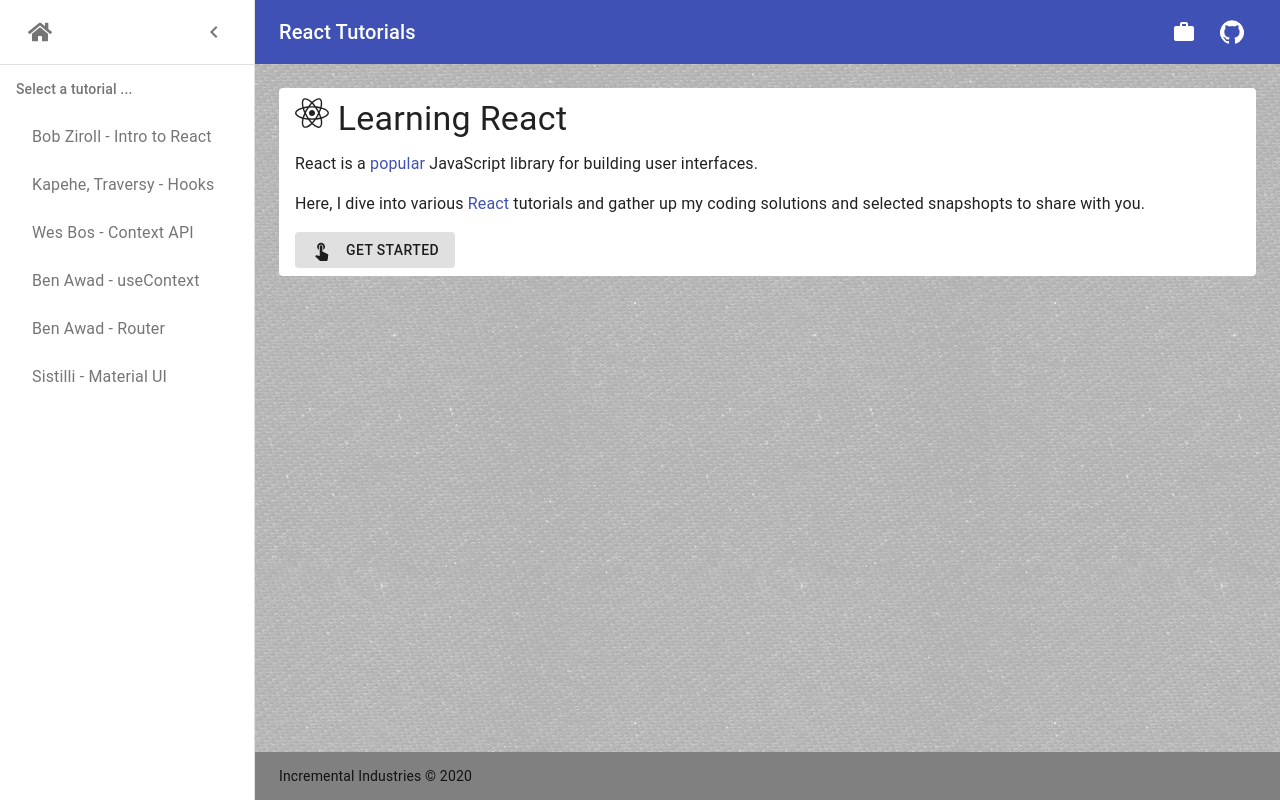
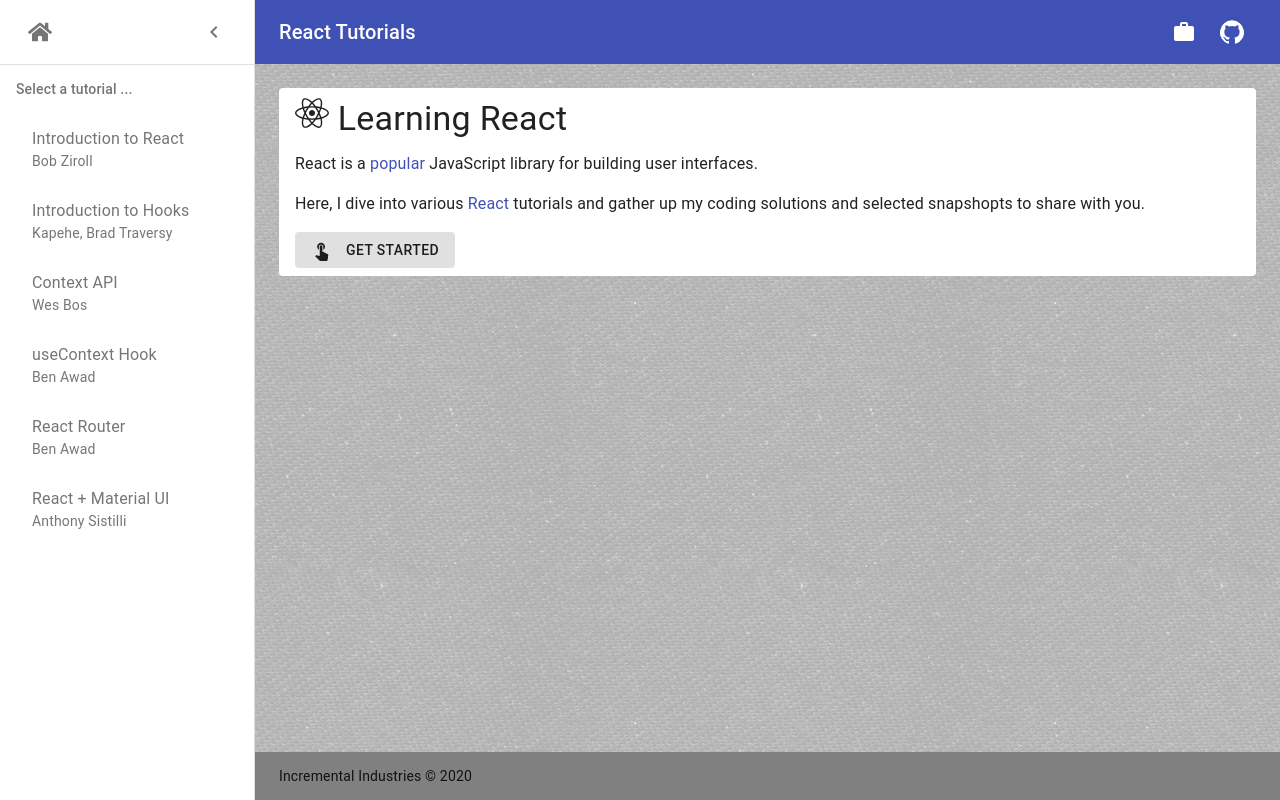
Before and after one commit to zenglenn42/react-tutorials, a React (Create React App) app in the folder client/: page / in a window 1280 px wide. Both pictures are taken after a click on the button "open drawer". Built offline with nearby package versions, Linux system fonts and the light colour scheme.

Commit message:
display tutorial author in secondary list item text. primaryText is still unique key

```diff
--- a/client/src/components/TutorialList.js
+++ b/client/src/components/TutorialList.js
@@ -78,6 +78,7 @@ export default function TutorialList(props) {
   const getTutorialListItems = (tutorial) => {
     console.log("getTutorialListItems = ", tutorial)
     const primaryText = tutorial.primaryText
+    const secondaryText = tutorial.summary.author
 
     const collapseListItems = tutorial.snapshots.map((solution) => {
       return (
@@ -103,7 +104,7 @@ export default function TutorialList(props) {
     const listItems = (
       <ListSubheader disableSticky={true} id={tutorial.summary.provider}>
         <ListItem button data-tutorialkey={primaryText} onClick={handleExpandClick}>
-          <ListItemText dense primary={primaryText} />
+          <ListItemText dense primary={primaryText} secondary={secondaryText}/>
           {/* {open[primaryText] ? <ExpandLess /> : <ExpandMore />} */}
         </ListItem >
         {collapseList}
@@ -115,6 +116,7 @@ export default function TutorialList(props) {
   const getTutorialPlaylistItems = (tutorial) => {
     console.log("getTutorialPlaylistItems = ", tutorial)
     const primaryText = tutorial.summary.primaryText
+    const secondaryText = tutorial.summary.author
 
     const collapseListItems = tutorial.playlist.map((pl) => {
       return (
@@ -162,7 +164,7 @@ export default function TutorialList(props) {
     const listItems = (
       <ListSubheader disableSticky={true} id={tutorial.summary.provider}>
         <ListItem button data-playlistkey={primaryText} onClick={handleExpandClick}>
-          <ListItemText dense primary={primaryText} />
+          <ListItemText dense primary={primaryText} secondary={secondaryText}/>
           {/* {open[primaryText] ? <ExpandLess /> : <ExpandMore />} */}
         </ListItem >
         {collapseList}
--- a/client/src/components/api/TutorialData.js
+++ b/client/src/components/api/TutorialData.js
@@ -53,7 +53,7 @@ const TutorialData = [
   {
     playlist: [
       {
-        primaryText: "Bob Ziroll - Intro to React",
+        primaryText: "Introduction to React",
         summary: {
           provider: "vschool.io",
           courseTitle: "Learn React JS - Full Course for Beginners",
@@ -247,7 +247,7 @@ const TutorialData = [
   {
     playlist: [
       {
-        primaryText: "Kapehe, Traversy - Hooks",
+        primaryText: "Introduction to Hooks",
         summary: {
           provider: "Traversy Media",
           courseTitle: "Introducing React Hooks",
@@ -365,7 +365,7 @@ const TutorialData = [
   {
     playlist: [
       {
-        primaryText: "Wes Bos - Context API",
+        primaryText: "Context API",
         summary: {
           provider: "Wes Bos",
           courseTitle: "React Context API",
@@ -471,7 +471,7 @@ const TutorialData = [
   {
     playlist: [
       {
-        primaryText: "Ben Awad - useContext",
+        primaryText: "useContext Hook",
         summary: {
           provider: "Ben Awad",
           courseTitle: "useContext (Storing a User)",
@@ -593,7 +593,7 @@ const TutorialData = [
   {
     playlist: [
       {
-        primaryText: "Ben Awad - Router",
+        primaryText: "React Router",
         summary: {
           provider: "Ben Awad",
           courseTitle: "React Router",
@@ -814,7 +814,7 @@ const TutorialData = [
   },
   {
     summary: {
-      primaryText: "Sistilli - Material UI",
+      primaryText: "React + Material UI",
       provider: "Forge Coding",
       courseTitle: "React and Material UI",
       demoKey: "summary",
```
